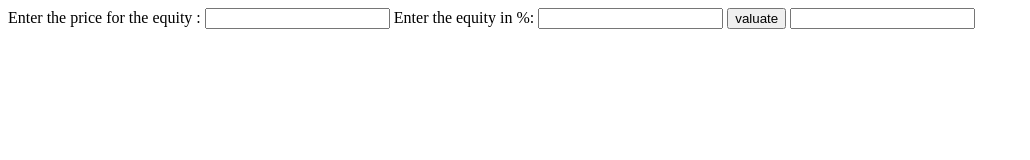
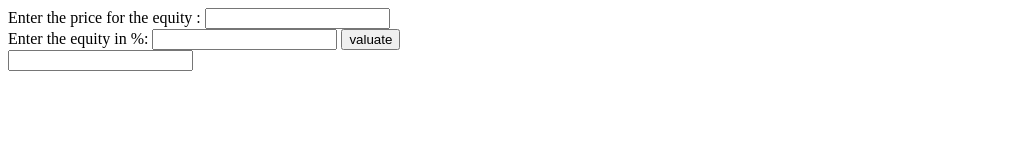
Before and after one commit to otterinari/cv, a plain HTML site: page valuation.html in a window 1280 px wide. Shown: the whole page, without its empty margins (0-1030 px from the left). Drawn offline with Linux system fonts and the light colour scheme.

Commit message:
Update valuation.html

```diff
--- a/valuation.html
+++ b/valuation.html
@@ -11,10 +11,10 @@ document.getElementById("answer").value= valuation;
 }
 </script>
 </head>
-<body>
-Enter the price for the equity : <input id="first">
+<body background-color: >
+Enter the price for the equity : <input id="first"><br>
 Enter the equity in %: <input id="second">
-<button onclick="valuation()">valuate</button>
+<button onclick="valuation()">valuate</button><br>
 <input id="answer">
 </body>
 </html>
```
